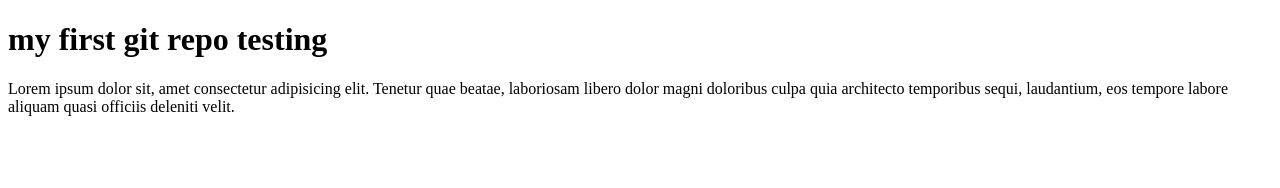
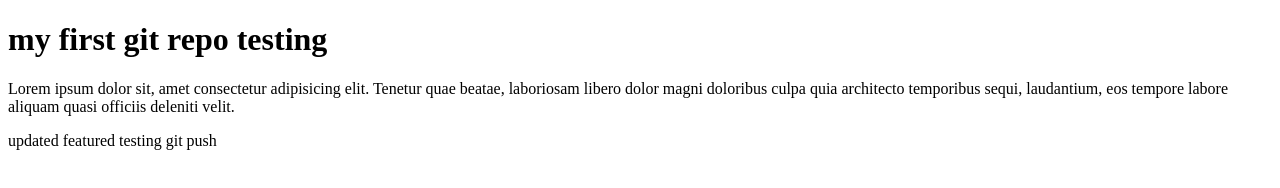
Before and after one commit to Diya-Purkayastha/my-first-git-repo, a plain HTML site: page index.html in a window 1280 px wide. Drawn offline with Linux system fonts and the light colour scheme.

Commit message:
updated feature

```diff
--- a/index.html
+++ b/index.html
@@ -8,5 +8,6 @@
 <body>
     <h1>my first git repo testing</h1>
     <p>Lorem ipsum dolor sit, amet consectetur adipisicing elit. Tenetur quae beatae, laboriosam libero dolor magni doloribus culpa quia architecto temporibus sequi, laudantium, eos tempore labore aliquam quasi officiis deleniti velit.</p>
+    <p>updated featured testing git push</p>
 </body>
 </html>
```
